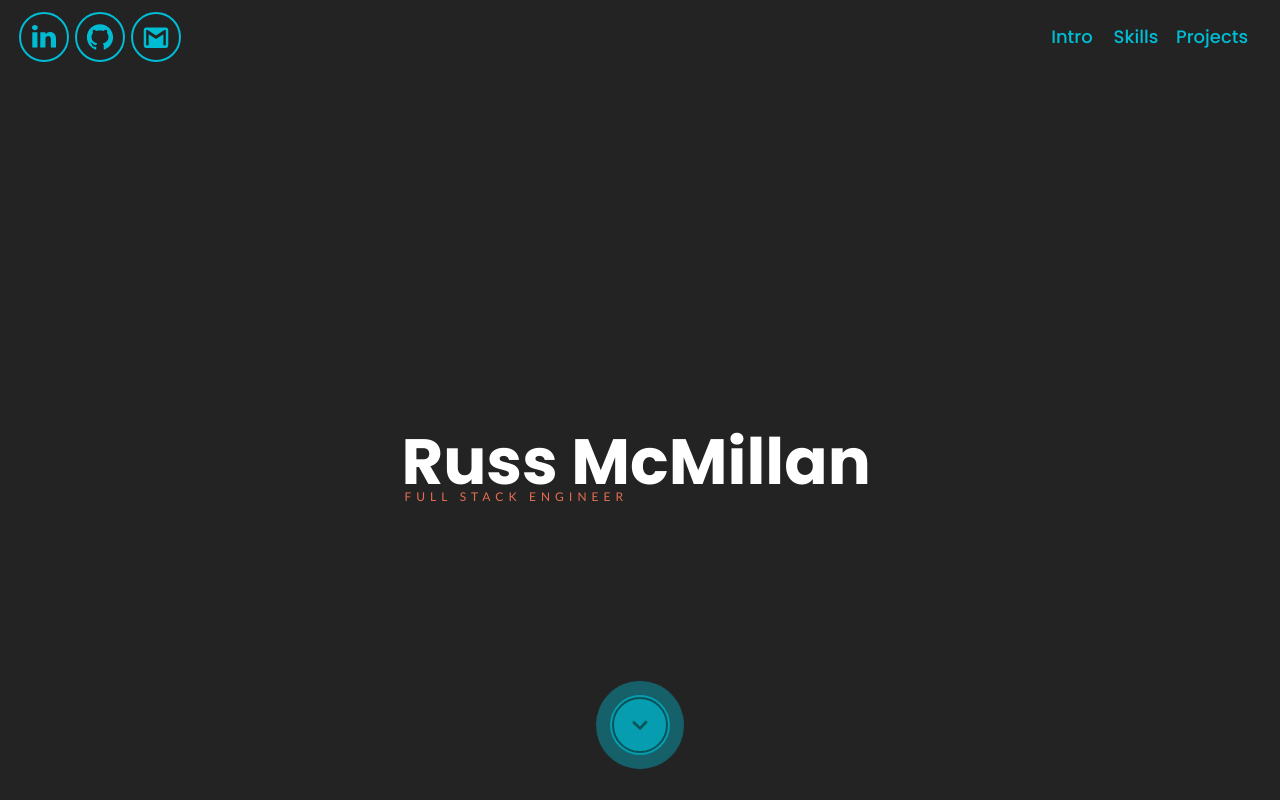
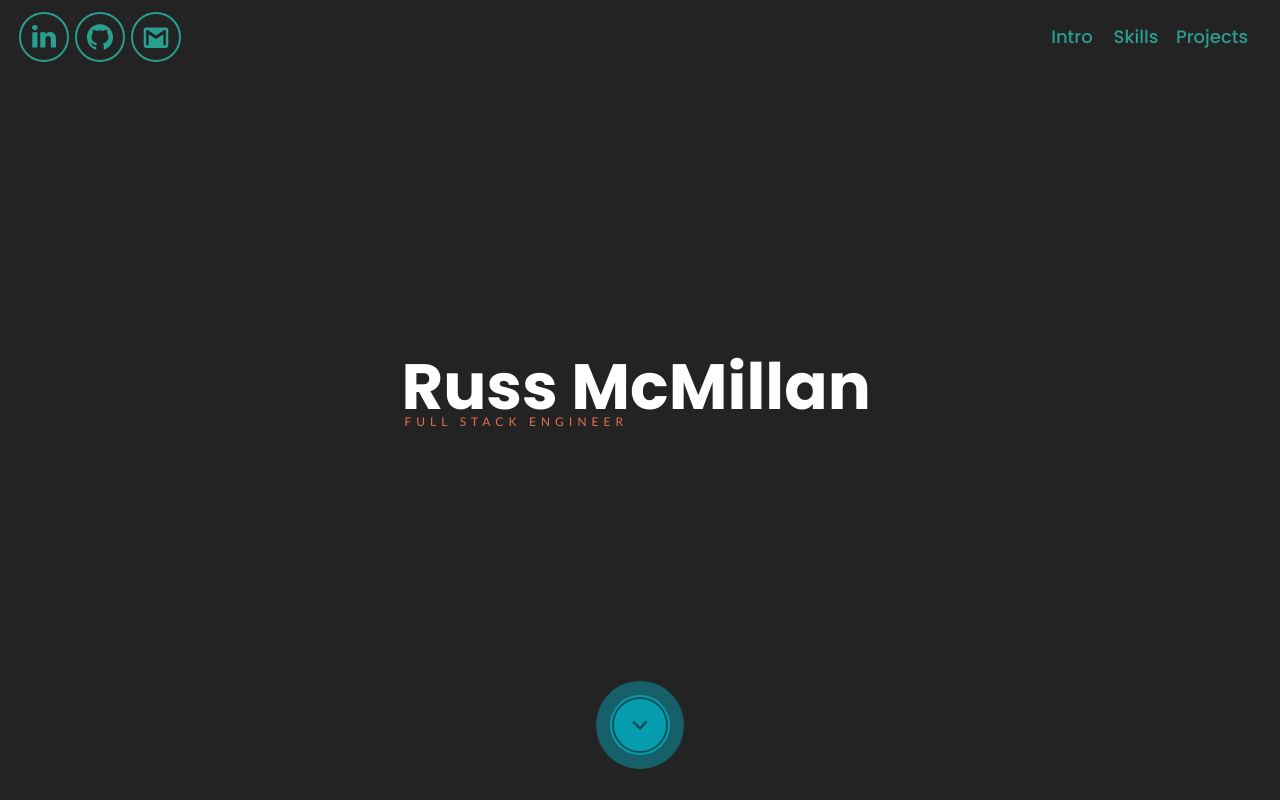
Before and after one commit to rfmcmillan/portfolio, a React app: page / in a window 1280 px wide. Shown: the top 800 px of the page. Built offline with nearby package versions, Linux system fonts and the light colour scheme.

Commit message:
color option 3

```diff
--- a/client/components/Banner.js
+++ b/client/components/Banner.js
@@ -14,7 +14,7 @@ const Banner = () => {
     },
 
     name: {
-      paddingTop: 'calc(50% - 35em)',
+      // paddingTop: 'calc(50% - 35em)',
       textAlign: 'center',
     },
   });
--- a/client/components/Nav.js
+++ b/client/components/Nav.js
@@ -18,7 +18,7 @@ const Nav = () => {
   const theme = useTheme();
   const useStyles = makeStyles({
     link: {
-      color: '#00BCD4',
+      color: theme.palette.secondary.main,
       fontFamily: theme.typography.fontFamily,
       fontSize: 18,
       textTransform: 'none',
--- a/client/components/Projects/ProjectCard/index.js
+++ b/client/components/Projects/ProjectCard/index.js
@@ -63,11 +63,13 @@ const ProjectCard = ({ project }) => {
             justifyContent="space-between"
           >
             <Box>
-              <img
-                className={classes.image}
-                src={project.image}
-                alt={project.title}
-              />
+              <a href={project.buttons[0].link}>
+                <img
+                  className={classes.image}
+                  src={project.image}
+                  alt={project.title}
+                />
+              </a>
               <Box className={classes.text}>
                 <Typography className={classes.title} variant="h3">
                   {project.title}
--- a/client/components/Social.js
+++ b/client/components/Social.js
@@ -10,16 +10,15 @@ const Social = ({ fileName, aValues, classNames = [] }) => {
     image: {
       filter:
         // 'invert(100%) sepia(0%) saturate(0%) hue-rotate(75deg) brightness(111%) contrast(96%)',
-        'invert(64%) sepia(43%) saturate(6086%) hue-rotate(149deg) brightness(100%) contrast(101%)',
+        // 'invert(64%) sepia(43%) saturate(6086%) hue-rotate(149deg) brightness(100%) contrast(101%)',
+        'invert(52%) sepia(40%) saturate(688%) hue-rotate(123deg) brightness(93%) contrast(88%)',
     },
     root: {
       width: '50px',
       height: '50px',
-      border: `2px solid #00BCD4`,
+      border: `2px solid ${theme.palette.secondary.main}`,
       borderRadius: '30px',
       margin: 3,
-      fill: theme.palette.primary.contrastText,
-      color: theme.palette.primary.contrastText,
     },
   });
   const classes = useStyles();
--- a/public/style.css
+++ b/public/style.css
@@ -31,6 +31,7 @@
   display: flex;
   justify-content: center;
   flex-direction: column;
+  bottom: 75px;
 }
 
 .title {
```
